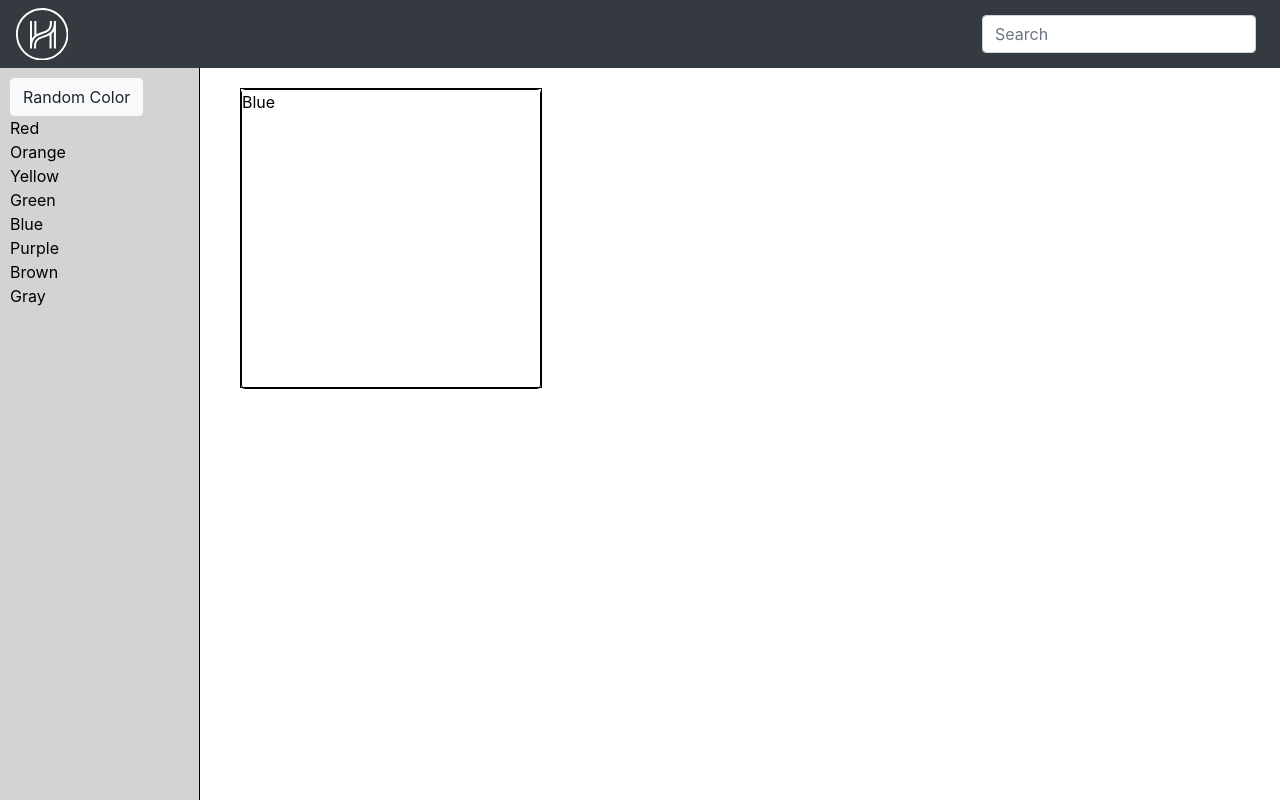
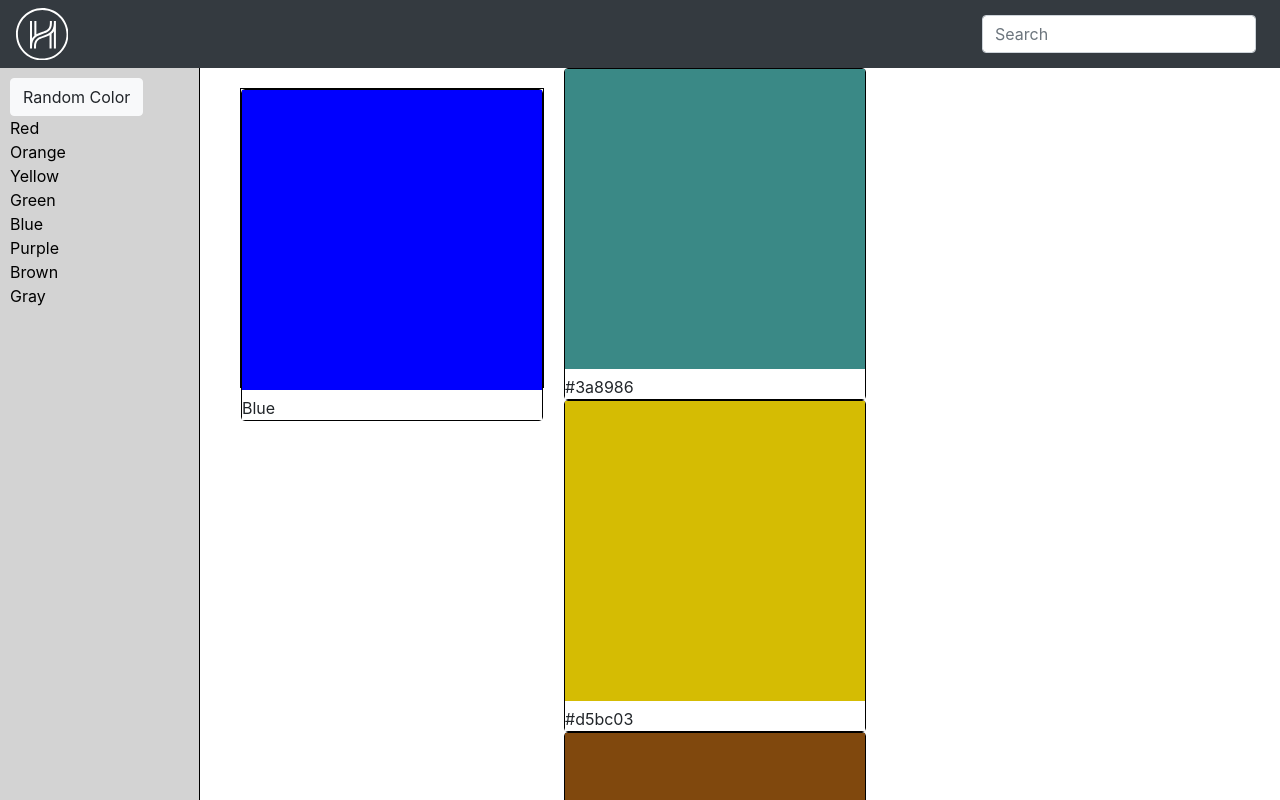
Before and after one commit to curtisyungen/hh-interview, a React (Create React App) app: page / in a window 1280 px wide. Shown: the top 800 px of the page. Built offline with nearby package versions, Linux system fonts and the light colour scheme.

Commit message:
Add files via upload

```diff
--- a/src/components/Color/color.css
+++ b/src/components/Color/color.css
@@ -1,6 +1,9 @@
 .color {
     border: 1px solid black;
     border-radius: 4px;
+}
+
+.colorBackground {
     color: black;
     display: inline-block;
     height: 300px;
```
